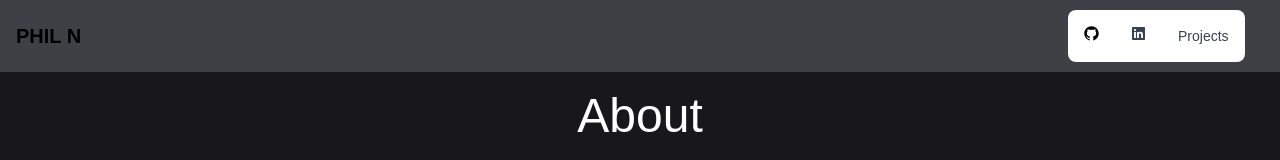
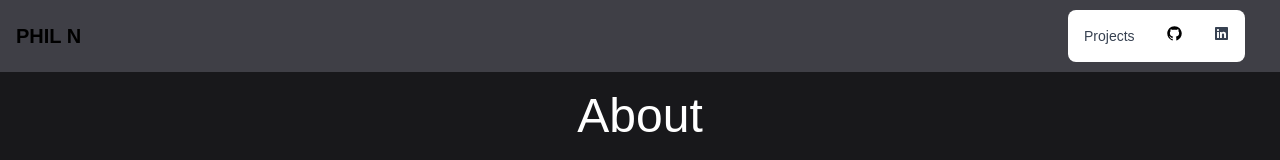
Before and after one commit to pnguyen121/portfolio_phil, a React (Vite) app: page /about in a window 1280 px wide. Shown: the top 160 px of the page. Built offline with nearby package versions, Linux system fonts and the light colour scheme.

Commit message:
styled header layout for each page using ternary statement

```diff
--- a/src/Components/Header/Header.jsx
+++ b/src/Components/Header/Header.jsx
@@ -1,16 +1,16 @@
 import { Link } from "react-router-dom";
 
+import {
+  GitHubLogoIcon,
+  Half2Icon,
+  LinkedInLogoIcon,
+} from "@radix-ui/react-icons";
 
-import {GitHubLogoIcon, Half2Icon, LinkedInLogoIcon} from "@radix-ui/react-icons";
-
-
-
-
-function Header({isAbout, isProject}) {
+function Header({ isAbout, isProject }) {
   return (
     <nav class="bg-zinc-700 border-gray-200 px-2 sm:px-4 py-2.5 dark:bg-zinc-800">
       <div class="container flex flex-wrap items-center justify-between mx-auto">
-        <Link to={'/'} class="flex items-center">
+        <Link to={"/"} class="flex items-center">
           <span class="self-center text-xl font-semibold whitespace-nowrap dark:text-white">
             PHIL N
           </span>
@@ -44,15 +44,30 @@ function Header({isAbout, isProject}) {
           id="navbar-cta"
         >
           <ul class="flex flex-col p-4 mt-4 border border-gray-100 rounded-lg bg-zinc-800 md:flex-row md:space-x-8 md:mt-0 md:text-sm md:font-medium md:border-0 md:bg-white dark:bg-zinc-800 md:dark:bg-zinc-800 dark:border-gray-700">
-            {/* <li>
-              <a
-                href="#"
-                class="block py-2 pl-3 pr-4 text-white bg-zinc-700 rounded md:bg-transparent md:text-zinc-400 md:p-0 dark:text-white"
-                aria-current="page"
-              >
-                Projects
-              </a>
-            </li> */}
+            {isAbout ? (
+              <li>
+                <Link
+                  to={"/projects"}
+                  class="block py-2 pl-3 pr-4 text-gray-700 rounded hover:bg-purplephil md:hover:bg-transparent md:hover:text-purplephil md:p-0 md:dark:hover:text-pinkphil dark:text-white dark:hover:bg-gray-700 dark:hover:text-white md:dark:hover:bg-transparent dark:border-gray-700"
+                >
+                  Projects
+                </Link>
+              </li>
+            ) : (
+              ""
+            )}
+            {isProject ? (
+              <li>
+                <Link
+                  to={"/about"}
+                  class="block py-2 pl-3 pr-4 text-gray-700 rounded hover:bg-purplephil md:hover:bg-transparent md:hover:text-purplephil md:p-0 md:dark:hover:text-pinkphil dark:text-white dark:hover:bg-gray-700 dark:hover:text-white md:dark:hover:bg-transparent dark:border-gray-700"
+                >
+                  About
+                </Link>
+              </li>
+            ) : (
+              ""
+            )}
             <li>
               <a
                 href="https://github.com/pnguyen121"
@@ -69,23 +84,6 @@ function Header({isAbout, isProject}) {
                 <LinkedInLogoIcon />
               </a>
             </li>
-            {/* THIS WORKS NOW ADD STUFF */}
-            {isAbout ? (<li>
-              <Link
-                to={"/projects"}
-                class="block py-2 pl-3 pr-4 text-gray-700 rounded hover:bg-purplephil md:hover:bg-transparent md:hover:text-purplephil md:p-0 md:dark:hover:text-pinkphil dark:text-white dark:hover:bg-gray-700 dark:hover:text-white md:dark:hover:bg-transparent dark:border-gray-700"
-              >
-                Projects
-              </Link>
-            </li>) : "" }
-            {isProject ? (<li>
-              <Link
-                to={"/about"}
-                class="block py-2 pl-3 pr-4 text-gray-700 rounded hover:bg-purplephil md:hover:bg-transparent md:hover:text-purplephil md:p-0 md:dark:hover:text-pinkphil dark:text-white dark:hover:bg-gray-700 dark:hover:text-white md:dark:hover:bg-transparent dark:border-gray-700"
-              >
-                About
-              </Link>
-            </li>) : "" }
           </ul>
         </div>
       </div>
```
